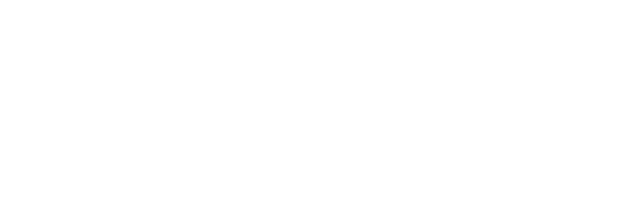
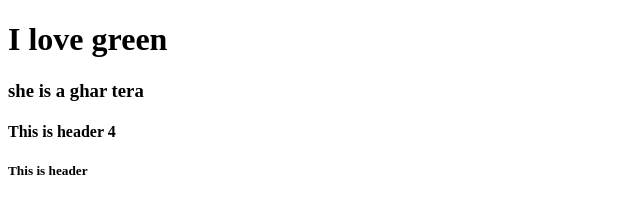
Before and after one commit to shakib833/my_firstRepo, a plain HTML site: page index.html in a window 1280 px wide. Shown: the whole page, without its empty margins (0-640 px from the left). Drawn offline with Linux system fonts and the light colour scheme.

Commit message:
add header

```diff
--- a/index.html
+++ b/index.html
@@ -7,6 +7,9 @@
     <title>MY frist repo</title>
 </head>
 <body>
-
+    <h1>I love green</h1>
+    <h3>she is a ghar tera </h3>
+    <h4>This is header  4</h4>
+    <h5>This is header  </h5>
 </body>
 </html>
```
